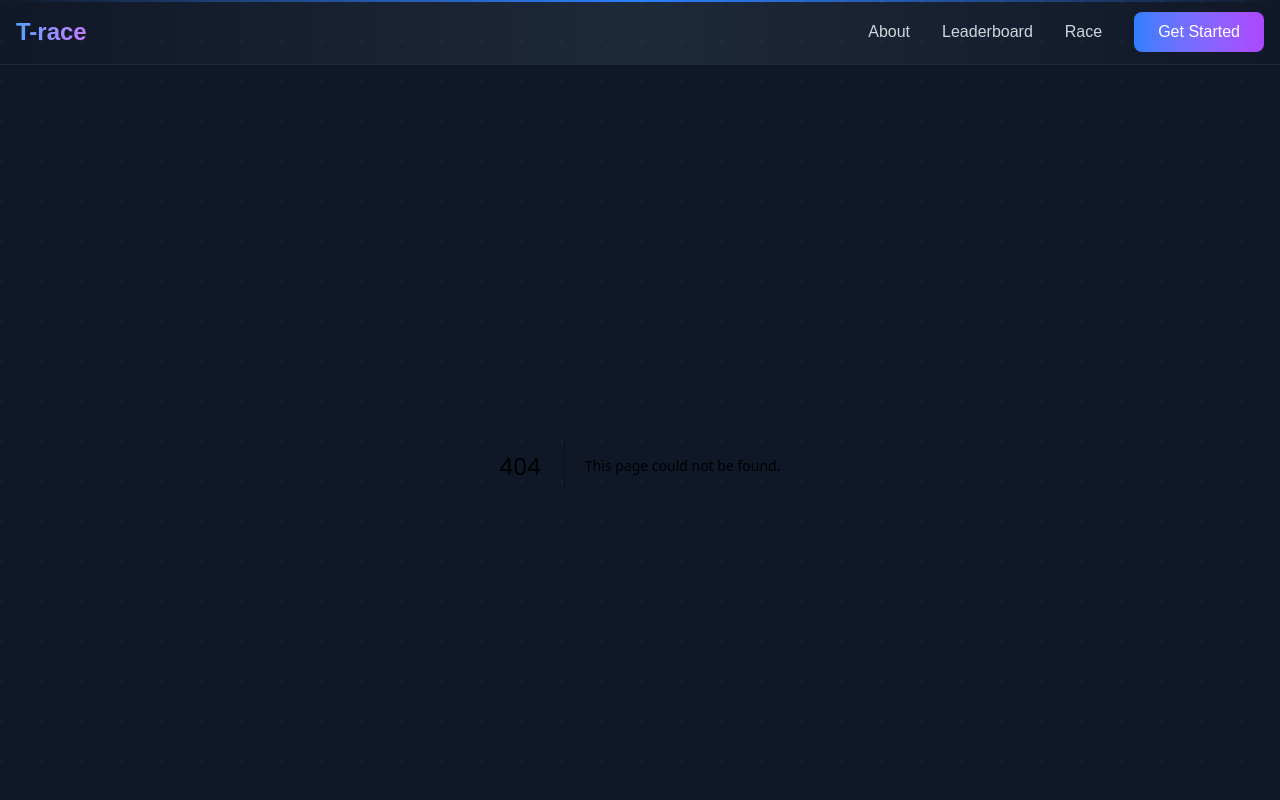
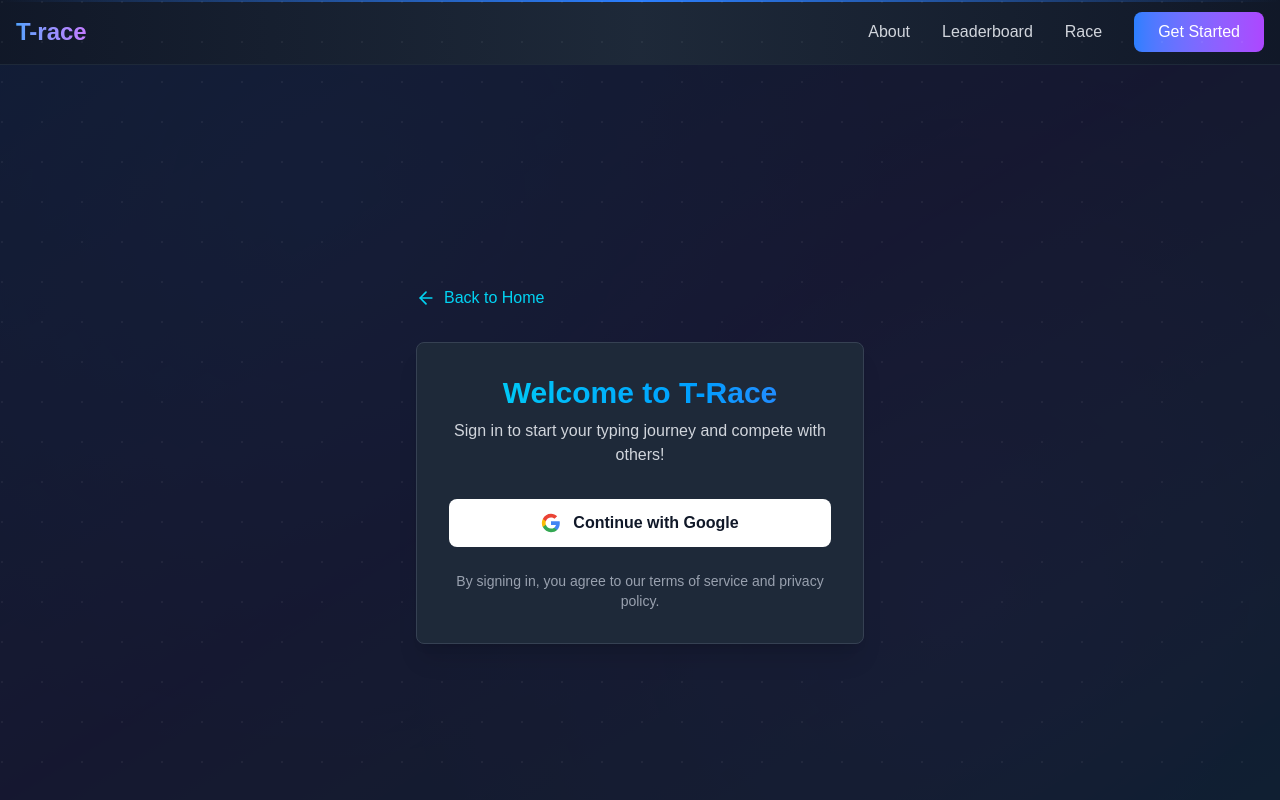
Before and after one commit to Ankit-raj-11/T-race, a Next.js app: page /auth/signin in a window 1280 px wide. Before the commit this address had no page. Shown: the top 800 px of the page. Built offline with nearby package versions, Linux system fonts and the light colour scheme.

Commit message:
feat: Add SignIn component for Google authentication

```diff
--- /dev/null
+++ b/src/pages/auth/signin.js
@@ -0,0 +1,78 @@
+import { useState } from 'react';
+import { signIn, getSession } from 'next-auth/react';
+import { useRouter } from 'next/router';
+import { ArrowLeft } from 'lucide-react';
+import Link from 'next/link';
+
+export default function SignIn() {
+  const [isLoading, setIsLoading] = useState(false);
+  const router = useRouter();
+
+  const handleGoogleSignIn = async () => {
+    setIsLoading(true);
+    try {
+      await signIn('google', { callbackUrl: router.query.callbackUrl || '/race' });
+    } catch (error) {
+      console.error('Sign in error:', error);
+      setIsLoading(false);
+    }
+  };
+
+  return (
+    <div className="min-h-screen bg-gray-900 text-white flex items-center justify-center">
+      {/* Background Pattern */}
+      <div className="absolute inset-0 opacity-20">
+        <div className="absolute inset-0 bg-gradient-to-br from-blue-600/30 via-purple-600/20 to-cyan-600/30"></div>
+        <div className="absolute inset-0" style={{
+          backgroundImage: 'radial-gradient(circle at 25% 25%, rgba(59, 130, 246, 0.15) 0%, transparent 50%), radial-gradient(circle at 75% 75%, rgba(147, 51, 234, 0.15) 0%, transparent 50%)'
+        }}></div>
+      </div>
+
+      <div className="relative z-10 w-full max-w-md">
+        {/* Back to Home */}
+        <div className="mb-8">
+          <Link href="/" className="flex items-center gap-2 text-cyan-400 hover:text-cyan-300 transition-colors">
+            <ArrowLeft size={20} />
+            <span>Back to Home</span>
+          </Link>
+        </div>
+
+        {/* Sign In Card */}
+        <div className="bg-gray-800 border border-gray-700 rounded-lg p-8 shadow-xl">
+          <div className="text-center mb-8">
+            <h1 className="text-3xl font-bold bg-gradient-to-r from-cyan-400 to-blue-500 bg-clip-text text-transparent mb-2">
+              Welcome to T-Race
+            </h1>
+            <p className="text-gray-300">
+              Sign in to start your typing journey and compete with others!
+            </p>
+          </div>
+
+          <button
+            onClick={handleGoogleSignIn}
+            disabled={isLoading}
+            className="w-full flex items-center justify-center gap-3 px-6 py-3 bg-white text-gray-900 rounded-lg font-semibold hover:bg-gray-100 transition-colors disabled:opacity-50 disabled:cursor-not-allowed"
+          >
+            {isLoading ? (
+              <div className="animate-spin rounded-full h-5 w-5 border-b-2 border-gray-900"></div>
+            ) : (
+              <svg className="w-5 h-5" viewBox="0 0 24 24">
+                <path fill="#4285F4" d="M22.56 12.25c0-.78-.07-1.53-.2-2.25H12v4.26h5.92c-.26 1.37-1.04 2.53-2.21 3.31v2.77h3.57c2.08-1.92 3.28-4.74 3.28-8.09z"/>
+                <path fill="#34A853" d="M12 23c2.97 0 5.46-.98 7.28-2.66l-3.57-2.77c-.98.66-2.23 1.06-3.71 1.06-2.86 0-5.29-1.93-6.16-4.53H2.18v2.84C3.99 20.53 7.7 23 12 23z"/>
+                <path fill="#FBBC05" d="M5.84 14.09c-.22-.66-.35-1.36-.35-2.09s.13-1.43.35-2.09V7.07H2.18C1.43 8.55 1 10.22 1 12s.43 3.45 1.18 4.93l2.85-2.22.81-.62z"/>
+                <path fill="#EA4335" d="M12 5.38c1.62 0 3.06.56 4.21 1.64l3.15-3.15C17.45 2.09 14.97 1 12 1 7.7 1 3.99 3.47 2.18 7.07l3.66 2.84c.87-2.6 3.3-4.53 6.16-4.53z"/>
+              </svg>
+            )}
+            <span>
+              {isLoading ? 'Signing in...' : 'Continue with Google'}
+            </span>
+          </button>
+
+          <div className="mt-6 text-center text-sm text-gray-400">
+            <p>By signing in, you agree to our terms of service and privacy policy.</p>
+          </div>
+        </div>
+      </div>
+    </div>
+  );
+}
```
